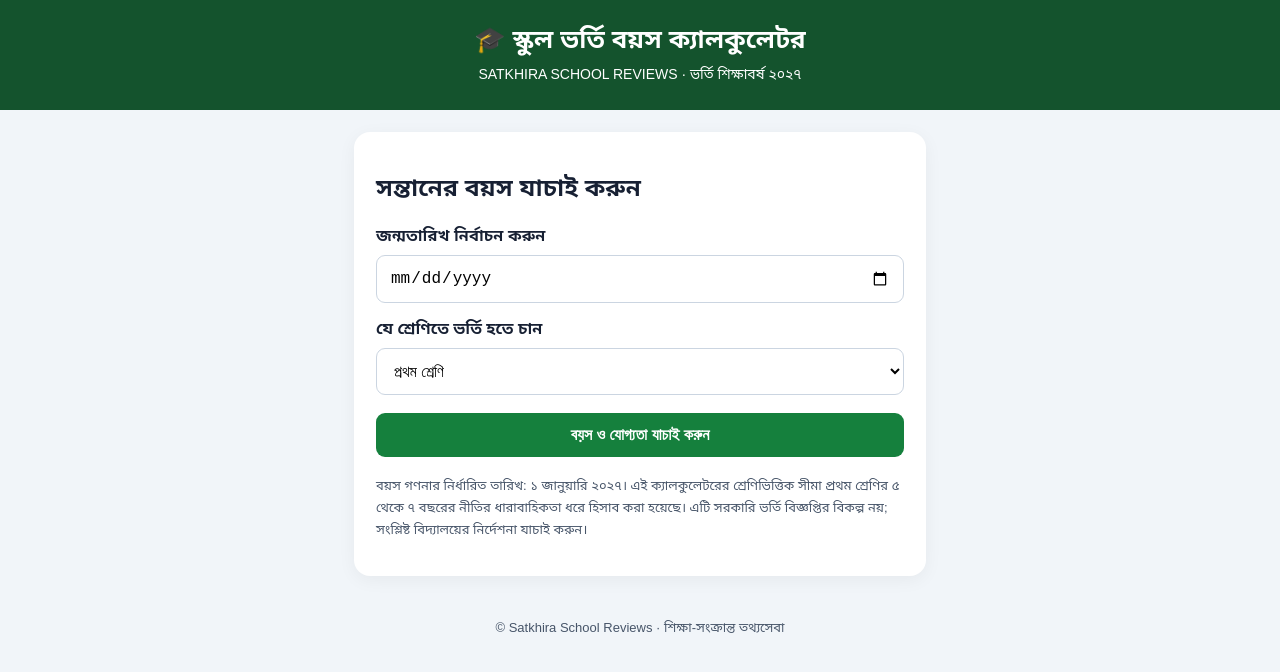
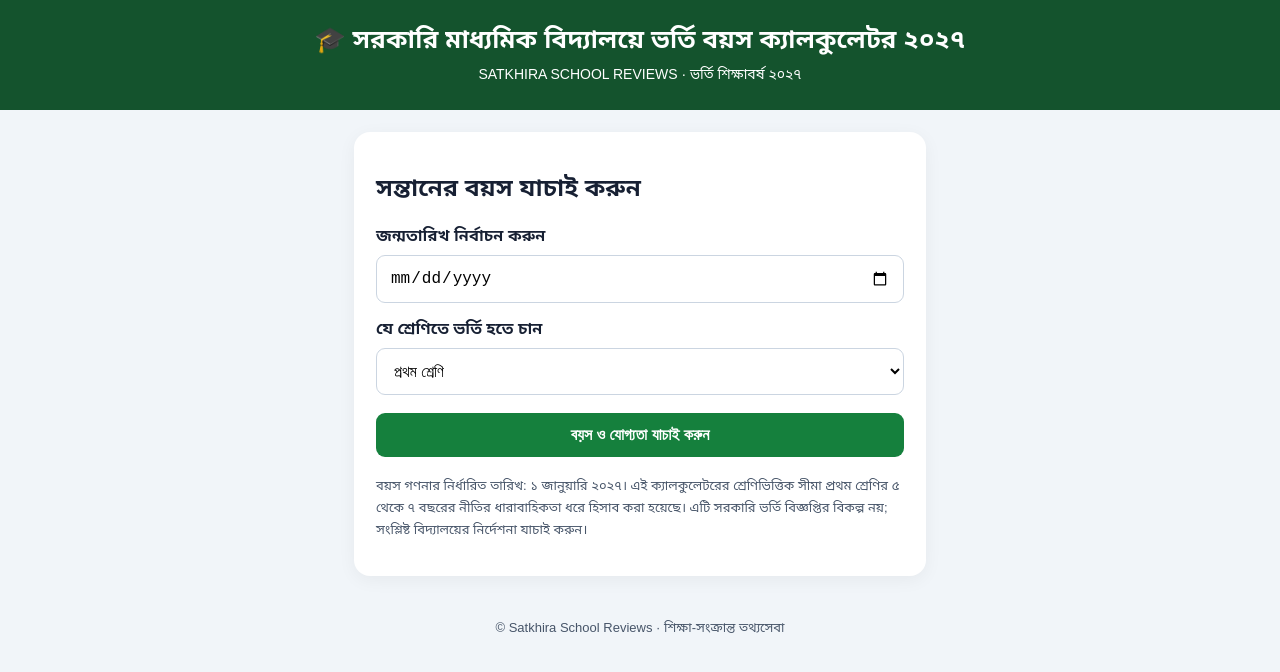
Before and after one commit to habib4657/school-admission-age-calculator, a plain HTML site: page index.html in a window 1280 px wide. Drawn offline with Linux system fonts and the light colour scheme.

Commit message:
Update index.html

```diff
--- a/index.html
+++ b/index.html
@@ -25,7 +25,7 @@ footer{text-align:center;font-size:13px;color:#475569;padding:22px}
 </head>
 <body>
 <header>
-<h1>🎓 স্কুল ভর্তি বয়স ক্যালকুলেটর</h1>
+<h1>🎓 সরকারি মাধ্যমিক বিদ্যালয়ে ভর্তি বয়স ক্যালকুলেটর ২০২৭</h1>
 <p>SATKHIRA SCHOOL REVIEWS · ভর্তি শিক্ষাবর্ষ ২০২৭</p>
 </header>
 <main>
```
